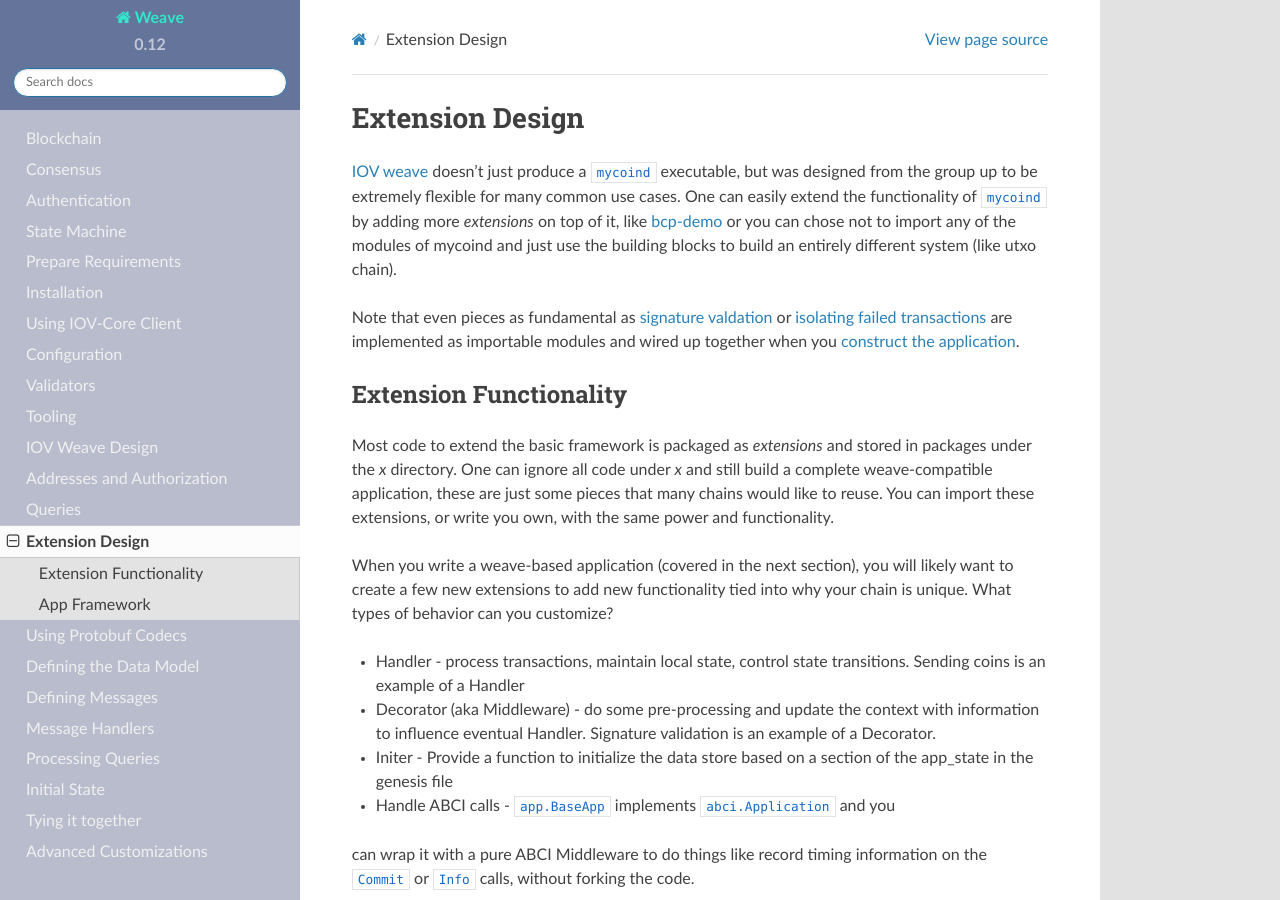
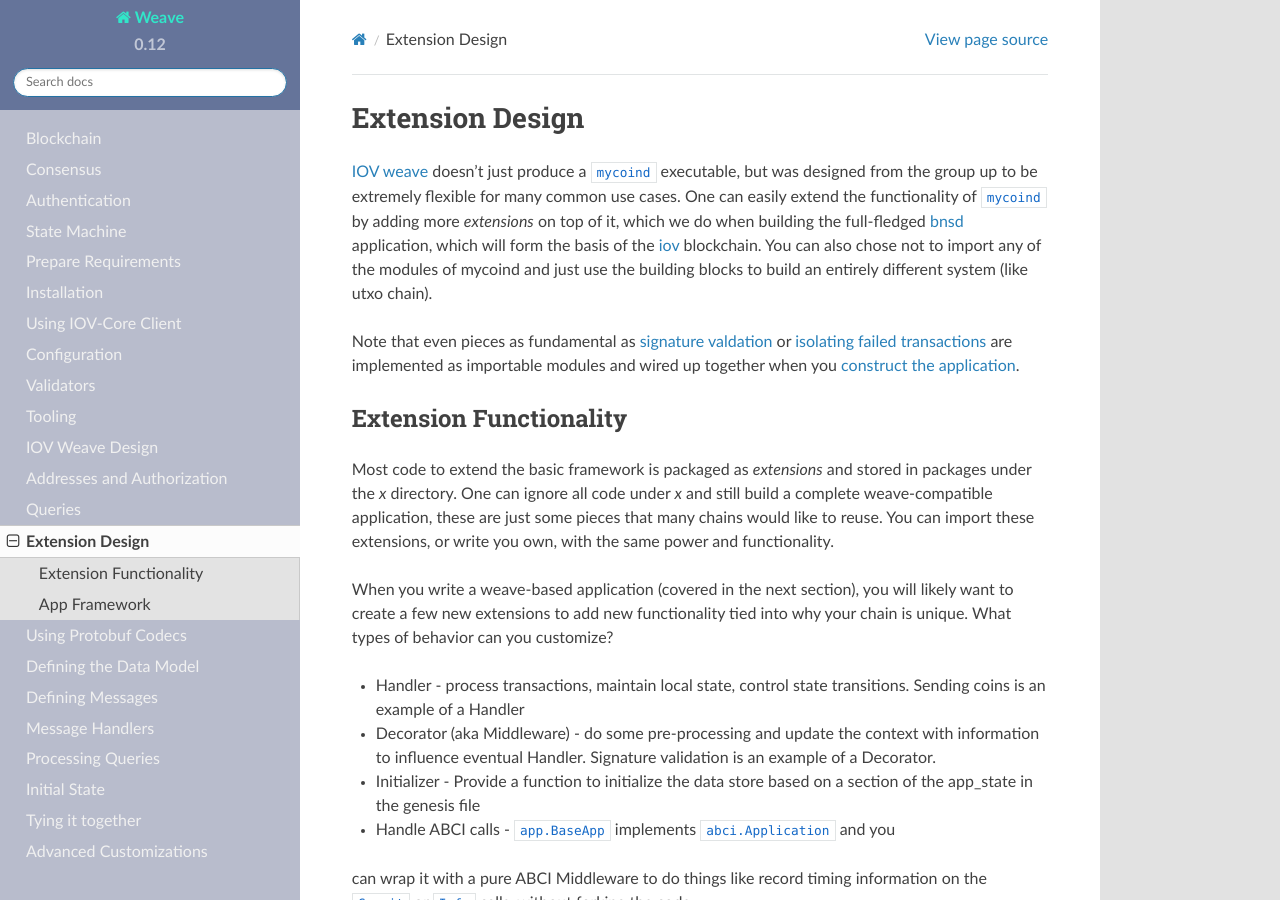
Before and after one commit to iov-one/weave, a Sphinx documentation site: the page built from docs/design/extensions.rst, in a window 1280 px wide and 900 px high. Built offline with Sphinx 7.4.7 and the Read the Docs theme 2.0.0, drawn with Linux system fonts in a browser that asks for light colours; formulas are drawn with MathJax 3.

Commit message:
Update code samples and links in design docs

```diff
--- a/docs/design/extensions.rst
+++ b/docs/design/extensions.rst
@@ -6,16 +6,18 @@
 produce a ``mycoind`` executable, but was designed from the
 group up to be extremely flexible for many common use cases.
 One can easily extend the functionality of ``mycoind``
-by adding more *extensions* on top of it, like
-`bcp-demo <https://github.com/iov-one/bcp-demo>`_
-or you can chose not to import any of the modules of
+by adding more *extensions* on top of it, which
+we do when building the full-fledged
+`bnsd <https://github.com/iov-one/weave/tree/master/cmd/bnsd/>`__ application,
+which will form the basis of the `iov <https://iov.one>`__ blockchain.
+You can also chose not to import any of the modules of
 mycoind and just use the building blocks to build an
 entirely different system (like utxo chain).
 
 Note that even pieces as fundamental as
 `signature valdation <https://github.com/iov-one/weave/tree/master/x/sigs>`_
-or `isolating failed transactions <https://github.com/iov-one/weave/tree/blob/x/utils/savepoint.go>`_ are implemented as importable modules and wired up
-together when you `construct the application <https://github.com/iov-one/weave/tree/blob/examples/mycoind/app/app.go#L39-54>`_.
+or `isolating failed transactions <https://github.com/iov-one/weave/blob/master/x/utils/savepoint.go>`_ are implemented as importable modules and wired up
+together when you `construct the application <https://github.com/iov-one/weave/blob/master/examples/mycoind/app/app.go#L41-L56>`_.
 
 Extension Functionality
 =======================
@@ -34,7 +36,7 @@
 
 * Handler - process transactions, maintain local state, control state transitions. Sending coins is an example of a Handler
 * Decorator (aka Middleware) - do some pre-processing and update the context with information to influence eventual Handler. Signature validation is an example of a Decorator.
-* Initer - Provide a function to initialize the data store based on a section of the app_state in the genesis file
+* Initializer - Provide a function to initialize the data store based on a section of the app_state in the genesis file
 * Handle ABCI calls - ``app.BaseApp`` implements ``abci.Application`` and you
 can wrap it with a pure ABCI Middleware to do things like record timing information on the ``Commit`` or ``Info`` calls, without forking the code.
 
@@ -43,7 +45,12 @@
 
 If ``weave`` allows you to customize everything, what does it provide?
 
-**ORM** - the ``orm`` package wraps up the merkle tree, provable kv-store provided by `tendermint iavl <https://github.com/tendermint/iavl>`_ and adds convenient features on top, like ``CacheWrap`` to isolate read/writes of a transaction before deciding to Write or Discard, and provides type-safe data storage and secondary indexes if you write to an ``orm.Bucket``. In fact, even if you want to build your own framework from scratch, take a look about using ``orm`` and ``iavl`` together to provide storage
+**ORM** - the ``orm`` package wraps up the merkle tree, provable kv-store provided by
+`tendermint iavl <https://github.com/tendermint/iavl>`_ and adds convenient features on top,
+like ``CacheWrap`` to isolate read/writes of a transaction before deciding to Write or Discard,
+and provides type-safe data storage and secondary indexes if you write to an ``orm.Bucket``.
+In fact, even if you want to build your own framework from scratch, take a look about using
+``orm`` and ``iavl`` together to provide storage
 
 **ABCI Adapter** the ``app`` package builds on top of the ``orm`` to
 provide default implementations for many of the abci calls, and parses
@@ -70,8 +77,8 @@
 and the ABCI interface.
 
 **Serialization Standard** Weave defines simple
-`Marshaller <https://github.com/iov-one/weave/blob/master/tx.go#L21-L28>`_ and
-`Persistent <https://github.com/iov-one/weave/blob/master/tx.go#L30-L41>`_ interface standards. These interfaces are automatically
+`Marshaller <https://github.com/iov-one/weave/blob/master/tx.go#L28-L35>`_ and
+`Persistent <https://github.com/iov-one/weave/blob/master/tx.go#L37-L48>`_ interface standards. These interfaces are automatically
 implemented by any code autogenerated by protoc from protobuf files.
 This allows us to easily define serialization in an efficient and
 extremely portable manner (protobuf has support in every major
```
Also changed, not shown: docs/design/overview.rst (+10 -4 lines).
